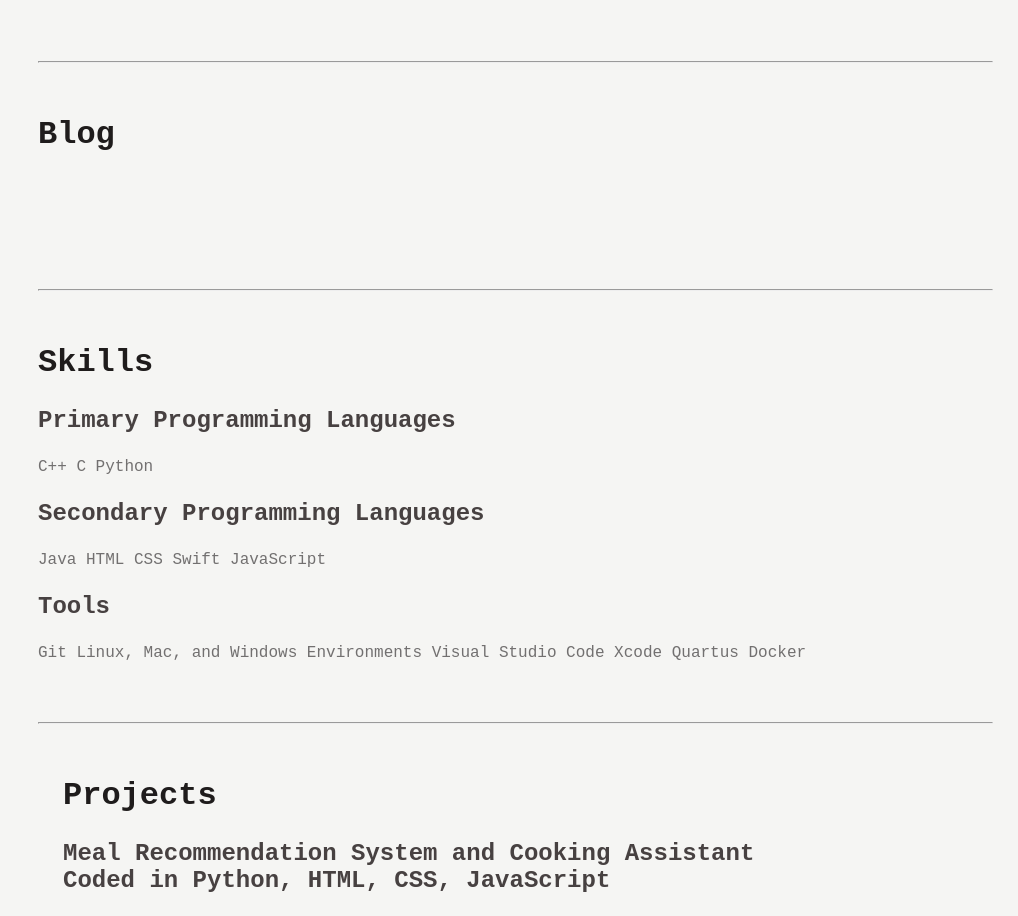
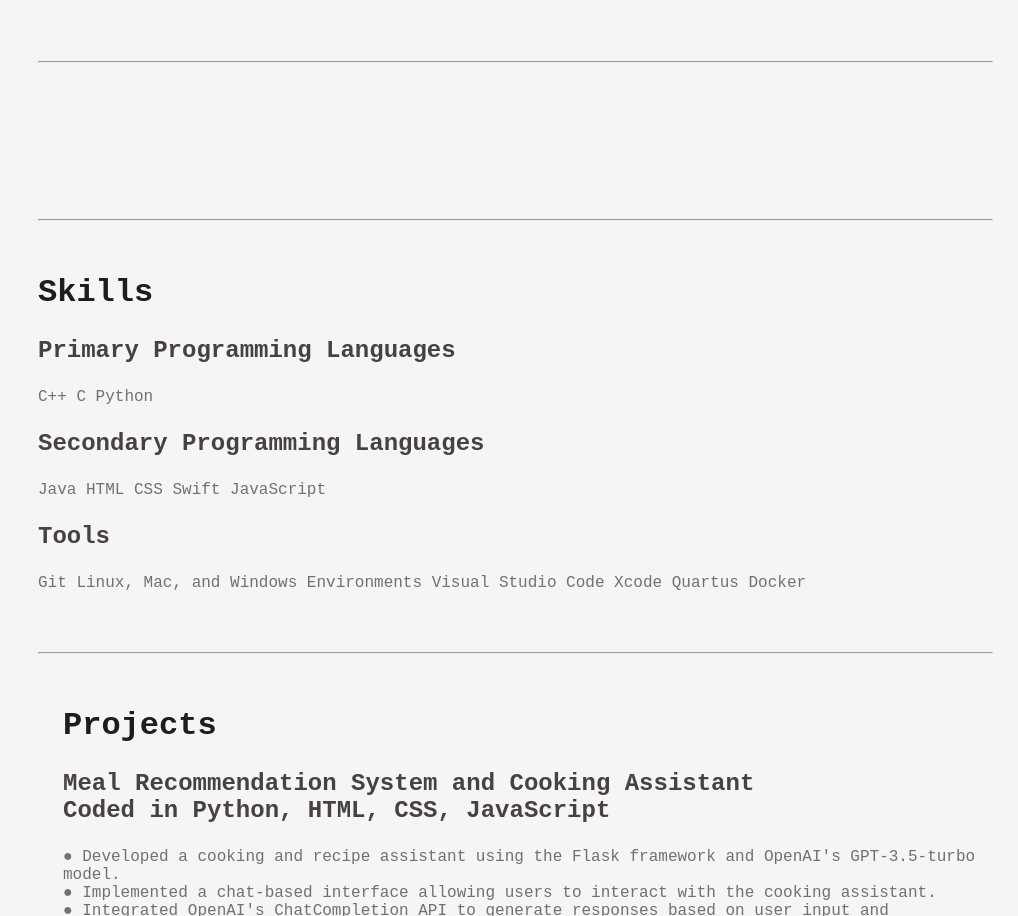
Before and after one commit to maxkrieger04/maxkrieger04.github.io, a plain HTML site: page index.html in a window 1280 px wide. Shown: the part 1756-2672 px from the top of the page, without its empty margins (262-1280 px from the left). Drawn offline with Linux system fonts and the light colour scheme.

Commit message:
Update index.html

```diff
--- a/index.html
+++ b/index.html
@@ -123,7 +123,14 @@
         <br><br><hr><br>
     </div>
             <div id="Blog" style="margin-left: 25px;">
-        <h2 style="color:rgb(31, 28, 28);font-family: Courier New, Monospace;">Blog</h2>
+
+
+
+
+
+
+
+
          <p style="font-size: 1.25em; color:rgb(114, 112, 112);font-family: Courier New, Monospace;">
 
 
```
